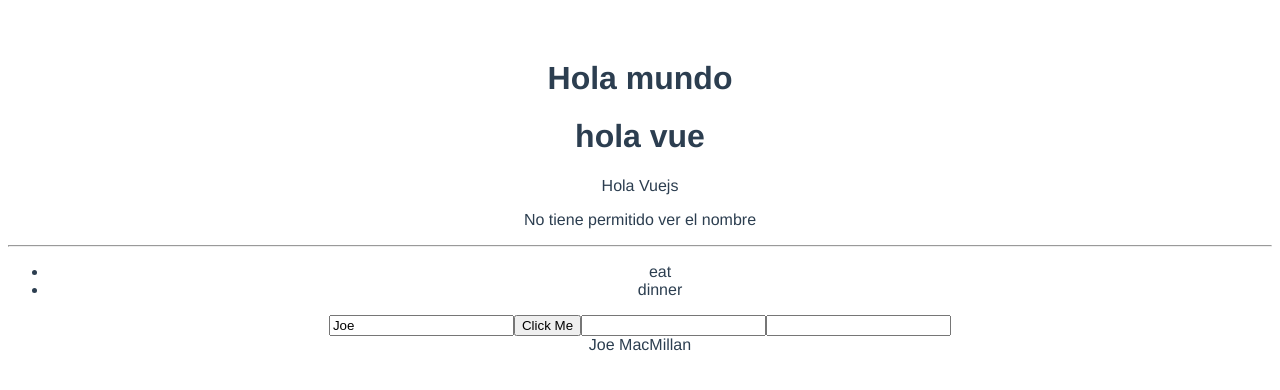
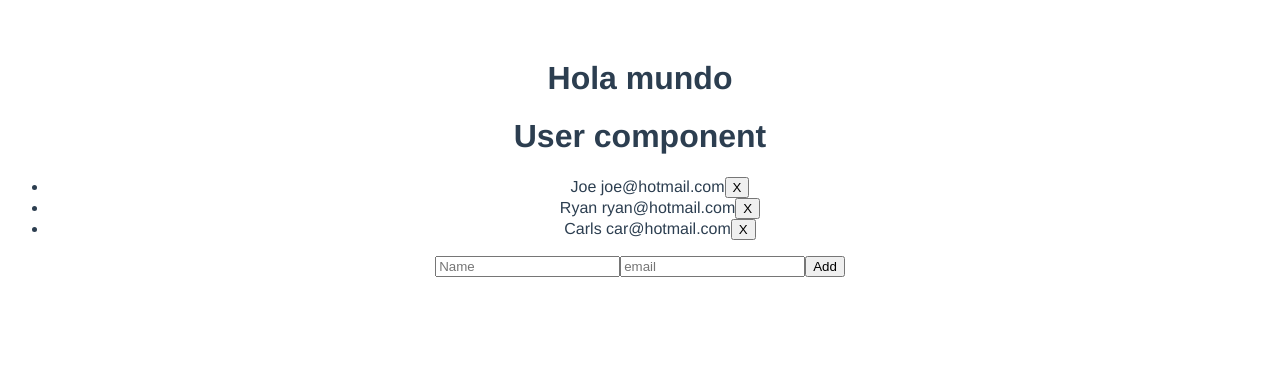
Before and after one commit to AlexeikV/myfirstapp, a Vue app: page / in a window 1280 px wide. Shown: the top 390 px of the page. Built offline with nearby package versions, Linux system fonts and the light colour scheme.

Commit message:
Cambios para eliminar

```diff
--- a/src/App.vue
+++ b/src/App.vue
@@ -1,19 +1,21 @@
 <template>
   <div id="app">
     <h1>Hola mundo</h1>
-    <Test/>
+    <!-- <Test msg="Hola!!"/> -->
+    <User/>
   </div>
 </template>
 
 <script>
 
   import Test from './components/Test.vue'
-
+  import User from './components/User.vue'
   export default {
 
   name: 'App',
   components: {
-    Test
+    Test,
+    User
   }
 }
 </script>
--- a/src/components/Test.vue
+++ b/src/components/Test.vue
@@ -1,7 +1,7 @@
 <template>
   <!--Para poder comentar debe seguir eesta asintaxis que estoy ocuapndo en este momento-->
   <!--En un template al menos lo que he visto solo puede estar todo contenido dentro de una misma etiqueta-->
-  <div>
+  <div class="test">
     <!--Con v-html se maneja el codigo html desde una variable en javascript-->
     <div v-html="myHTML"/>
     <div v-text="title"/>
@@ -23,10 +23,17 @@
     <button type="button" v-on:click="saludar(user.firstName)">
       Click Me
     </button>
-    <input type="text" v-on:keyup="typing">
-    <input type="text" v-on:keyup.enter="TypeEnter">
+    <div>
+      <input type="text" v-on:keyup="typing">
+    </div>
+    <div>
+      <input type="text" v-on:keyup.enter="TypeEnter">
+    </div>
     <div>
       {{fullName}}
+    </div>
+    <div>
+      {{msg}}
     </div>
   </div>
 </template>
@@ -67,11 +74,19 @@
       fullName(){
         return this.user.firstName+' '+this.user.lastName;
       }
+    },
+    props:{
+      msg:{
+        type:String,
+        default: "Mensaje por defecto"
+      }
     }
   }
 
 </script>
 
 <style media="screen">
-
+  .test{
+    background: #eee;
+  }
 </style>
--- /dev/null
+++ b/src/components/User.vue
@@ -0,0 +1,59 @@
+<template lang="html">
+  <div class="users">
+    <h1>User component</h1>
+
+    <ul>
+      <li v-for="user in users">
+        {{user.name+' '+user.email}}<button v-on:click="deleteUser(user)">X</button>
+      </li>
+    </ul>
+    <form v-on:submit.prevent="addUsers">
+      <input type="text" v-model="newUser.name" placeholder="Name">
+      <input type="email" v-model="newUser.email" placeholder="email">
+      <button type="submit">
+        Add
+      </button>
+    </form>
+  </div>
+</template>
+
+<script>
+  export default{
+    data(){
+      return{
+        users: [
+          {
+            name:'Joe',
+            email:'joe@hotmail.com',
+            contacto: false
+          },
+          {
+            name:'Ryan',
+            email:'ryan@hotmail.com',
+            contacto: false
+          },
+          {
+            name:'Carls',
+            email:'car@hotmail.com',
+            contacto: true
+          }
+        ],
+        newUser:{}
+      }
+    },
+
+    methods:{
+      addUsers(){
+        this.users.push(this.newUser);
+        this.newUser={};
+      },
+      deleteUser(user){
+        this.users.splice(this.users.indexOf(user),1);
+      }
+    }
+  }
+</script>
+
+<style media="screen">
+
+</style>
```
